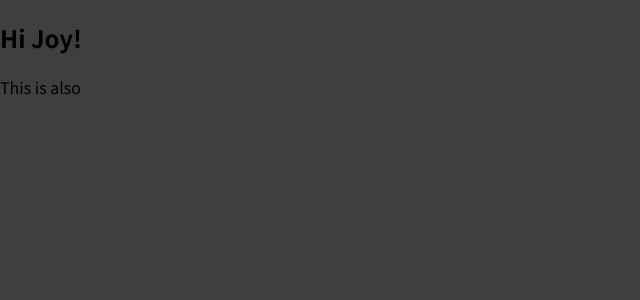
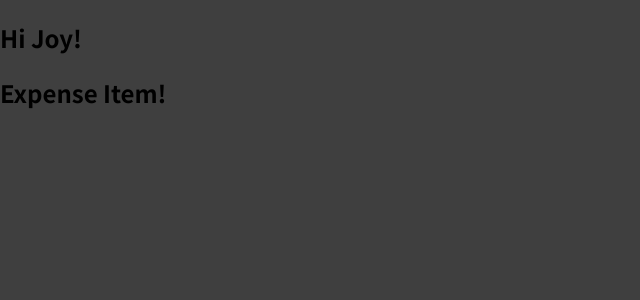
Before and after one commit to Wakarende/expense-tracker, a JavaScript app: page / in a window 1280 px wide. Shown: the top 300 px of the page, without its empty margins (0-640 px from the left). Built offline with nearby package versions, Linux system fonts and the light colour scheme.

Commit message:
create first component

```diff
--- a/src/App.js
+++ b/src/App.js
@@ -1,8 +1,10 @@
+import ExpenseItem from "./components/ExpenseItem";
+
 function App() {
   return (
     <div>
       <h2>Hi Joy!</h2>
-      <p>This is also</p>
+      <ExpenseItem></ExpenseItem>
     </div>
   );
 }
--- /dev/null
+++ b/src/components/ExpenseItem.js
@@ -0,0 +1,5 @@
+function ExpenseItem() {
+  return <h2>Expense Item!</h2>
+}
+
+export default ExpenseItem;
```
